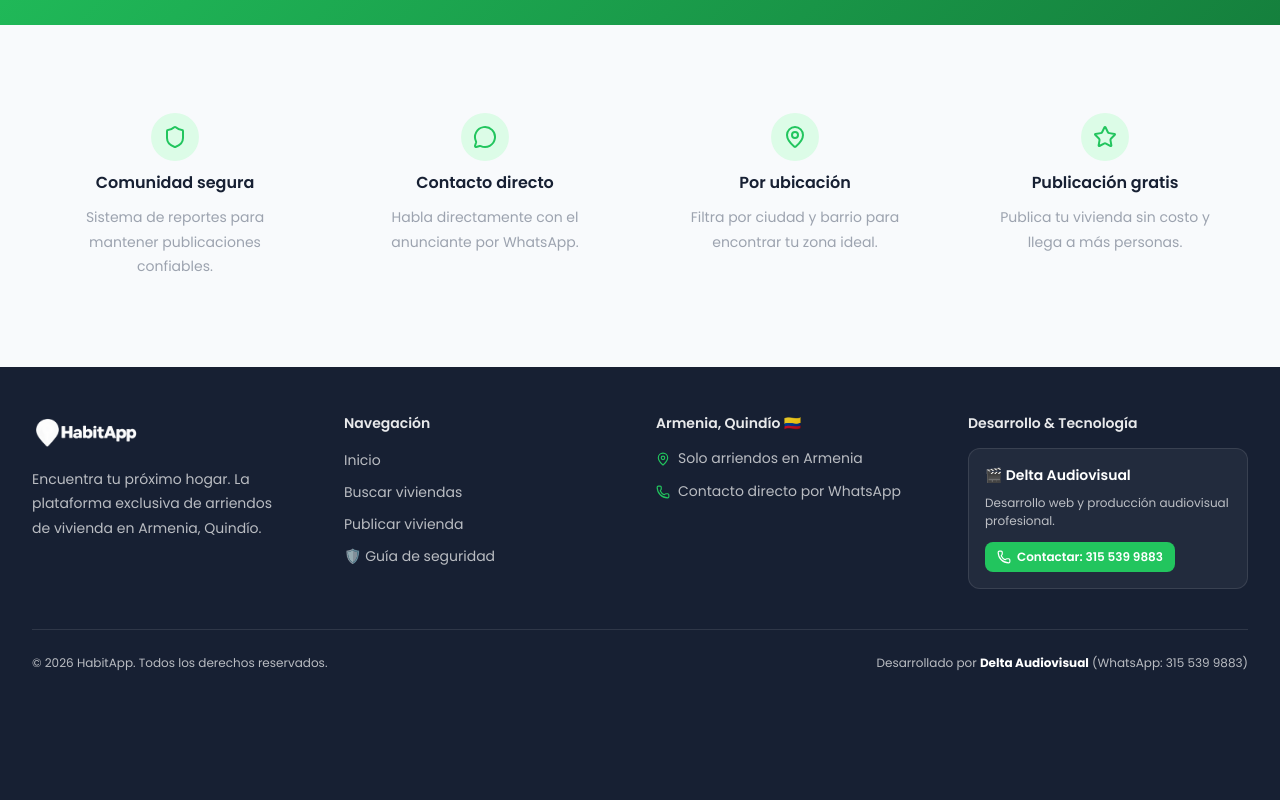
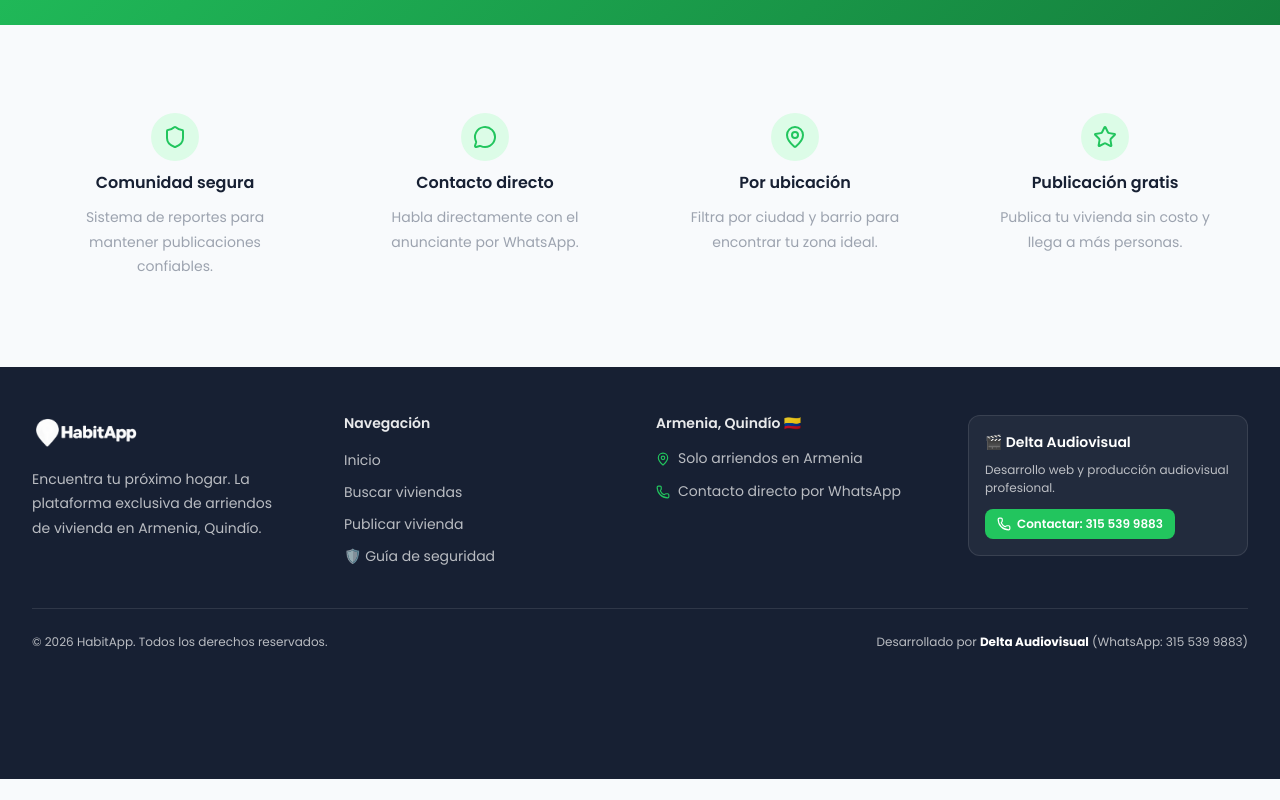
Before and after one commit to DanielHD99/habitapp, a React (Vite) app: page / in a window 1280 px wide. Shown: the part 1882-2682 px from the top of the page. After the commit the page ends 2661 px from the top, so only its background shows below. Built offline with nearby package versions, Linux system fonts and the light colour scheme; no server answers; the database is empty.

Commit message:
Remover titulo Desarrollo & Tecnologia del Footer

```diff
--- a/src/components/layout/Footer.jsx
+++ b/src/components/layout/Footer.jsx
@@ -78,9 +78,6 @@ export default function Footer() {
 
           {/* ─── Columna desarrollo (Última) ─── */}
           <div>
-            <h4 style={{ fontSize: 'var(--font-size-sm)', fontWeight: 'var(--font-weight-semibold)', marginBottom: 'var(--space-4)', color: 'rgba(255,255,255,0.9)' }}>
-              Desarrollo & Tecnología
-            </h4>
             <div style={{ backgroundColor: 'rgba(255,255,255,0.05)', borderRadius: 'var(--radius-lg)', padding: 'var(--space-4)', border: '1px solid rgba(255,255,255,0.1)' }}>
               <p style={{ fontSize: 'var(--font-size-sm)', color: 'white', fontWeight: 600, margin: 0, marginBottom: 'var(--space-2)' }}>
                 🎬 Delta Audiovisual
```
